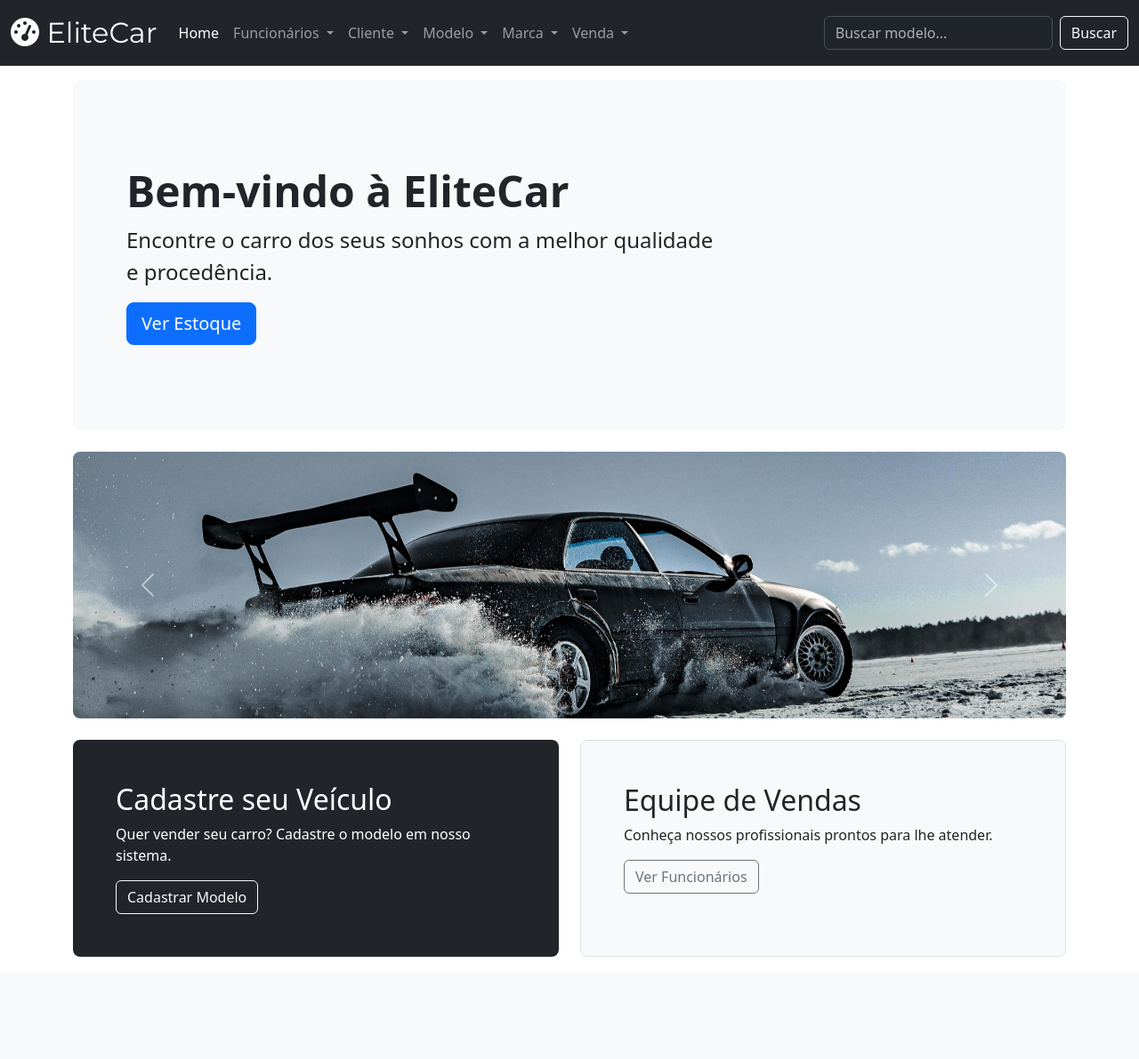
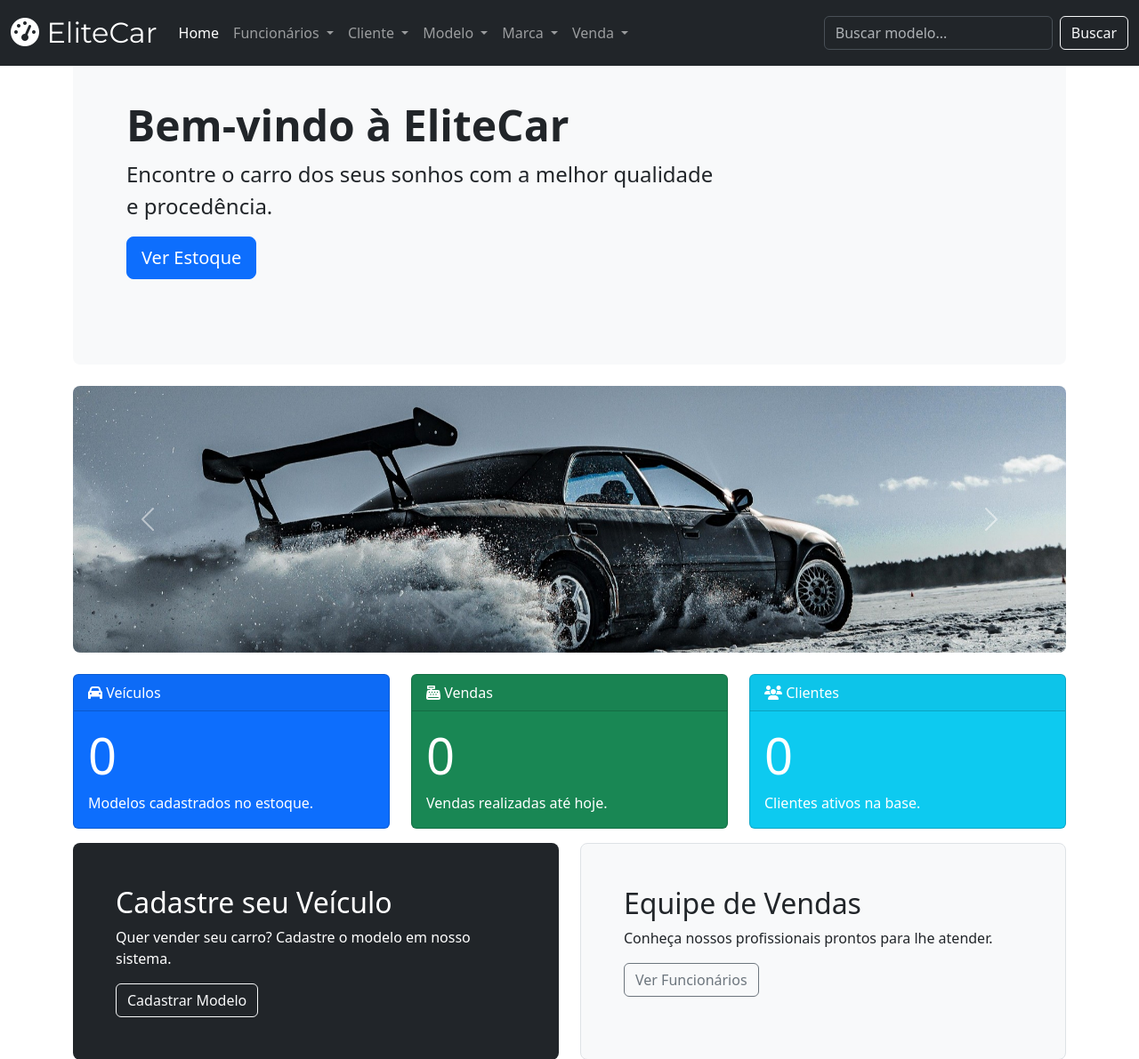
Before and after one commit to willyannnz/atividade-concessionaria-eliel, a PHP site: page / in a window 1280 px wide. Shown: the top 1191 px of the page at 89% size. Before the commit the page ends 1076 px from the top, so only its background shows below. Run offline with PHP 8.4, Linux system fonts and the light colour scheme; data that the repository does not hold is empty; some web fonts are replaced.

Commit message:
adiciona contagem de registros de veículos, vendas e clientes na página inicial

```diff
--- a/index.php
+++ b/index.php
@@ -13,7 +13,7 @@
     <link rel="stylesheet" href="style.css">
 </head>
 <body>
-    <nav class="navbar navbar-expand-lg bg-dark" data-bs-theme="dark">
+    <nav class="navbar navbar-expand-lg bg-dark fixed-top" data-bs-theme="dark">
   <div class="container-fluid">
     <a class="navbar-brand banner-titulo" href="#"><i class="fa-solid fa-gauge-high"></i> EliteCar</a>
     <button class="navbar-toggler" type="button" data-bs-toggle="collapse" data-bs-target="#navbarSupportedContent" aria-controls="navbarSupportedContent" aria-expanded="false" aria-label="Toggle navigation">
@@ -199,6 +199,43 @@
                       </button>
                     </div>
 
+                    <?php
+                    // Consultas para contar os registros
+                    $qtd_carros = $conn->query("SELECT count(*) as total FROM modelo")->fetch_object()->total;
+                    $qtd_vendas = $conn->query("SELECT count(*) as total FROM venda")->fetch_object()->total;
+                    $qtd_clientes = $conn->query("SELECT count(*) as total FROM cliente")->fetch_object()->total;
+
+                    print '
+                    <div class="row mt-4">
+                        <div class="col-md-4">
+                            <div class="card text-bg-primary mb-3">
+                                <div class="card-header"><i class="fa-solid fa-car"></i> Veículos</div>
+                                <div class="card-body">
+                                    <h1 class="card-title display-4">'.$qtd_carros.'</h1>
+                                    <p class="card-text">Modelos cadastrados no estoque.</p>
+                                </div>
+                            </div>
+                        </div>
+                        <div class="col-md-4">
+                            <div class="card text-bg-success mb-3">
+                                <div class="card-header"><i class="fa-solid fa-cash-register"></i> Vendas</div>
+                                <div class="card-body">
+                                    <h1 class="card-title display-4">'.$qtd_vendas.'</h1>
+                                    <p class="card-text">Vendas realizadas até hoje.</p>
+                                </div>
+                            </div>
+                        </div>
+                        <div class="col-md-4">
+                            <div class="card text-bg-info mb-3 text-white">
+                                <div class="card-header"><i class="fa-solid fa-users"></i> Clientes</div>
+                                <div class="card-body">
+                                    <h1 class="card-title display-4">'.$qtd_clientes.'</h1>
+                                    <p class="card-text">Clientes ativos na base.</p>
+                                </div>
+                            </div>
+                        </div>
+                    </div>';
+                    ?>
                     <div class="row align-items-md-stretch">
                         <div class="col-md-6">
                             <div class="h-100 p-5 text-bg-dark rounded-3">
```
Also changed, not shown: teste.php (added, +39 -0 lines).
